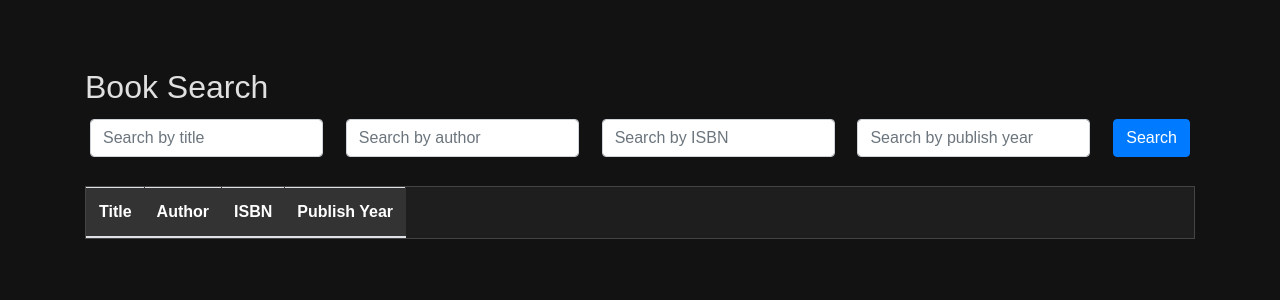
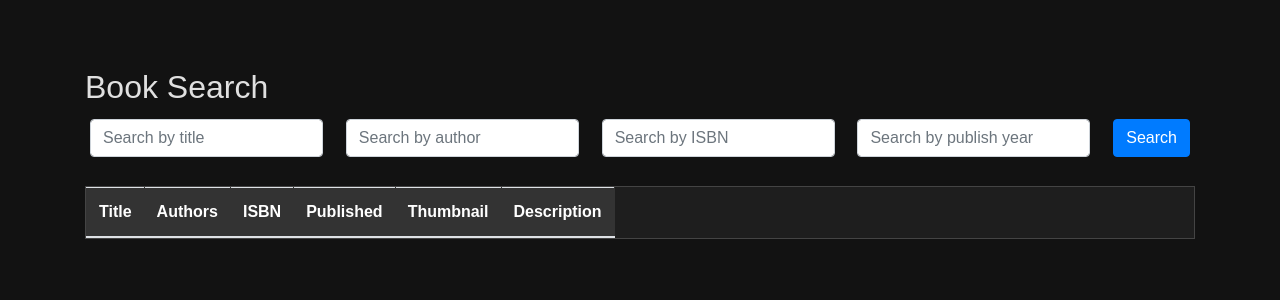
Before and after one commit to elenichas/book-search-python-flask, a Flask app: page / in a window 1280 px wide. Shown: the top 300 px of the page. Run offline with Flask 3, Linux system fonts and the light colour scheme; lists and menus that the app fills with data are empty; some libraries are stand-ins or nearby versions.

Commit message:
(feat): switch from openlibrary to google books api

```diff
--- a/app.py
+++ b/app.py
@@ -9,14 +9,14 @@ logging.basicConfig(
     level=logging.INFO, format="%(asctime)s - %(levelname)s - %(message)s"
 )
 
-# Open Library API URL
-OPEN_LIBRARY_API_URL = "https://openlibrary.org/search.json"
+# Google Books API URL
+GOOGLE_BOOKS_API_URL = "https://www.googleapis.com/books/v1/volumes"
 
 
 # Fetch books based on search criteria
 def fetch_books(query_params):
     try:
-        response = requests.get(OPEN_LIBRARY_API_URL, params=query_params)
+        response = requests.get(GOOGLE_BOOKS_API_URL, params=query_params)
         response.raise_for_status()  # Raise an HTTPError for bad responses (4xx and 5xx)
         return response.json()
     except requests.exceptions.HTTPError as errh:
@@ -48,38 +48,51 @@ def get_books():
     if not query and not author and not isbn and not publish_year:
         return jsonify({"error": "Missing query parameters"}), 422
 
-    # Define the search parameters for the API
+    # Define the search parameters for the Google Books API
     query_params = {}
+    search_query = ""
     if query:
-        query_params["title"] = query
+        search_query += f"+intitle:{query}"
     if author:
-        query_params["author"] = author
+        search_query += f"+inauthor:{author}"
     if isbn:
-        query_params["isbn"] = isbn
-    if publish_year:
-        query_params["publish_year"] = publish_year
+        search_query += f"+isbn:{isbn}"
 
+    query_params["q"] = search_query.strip("+")  # Prepare the search query
+
+    # Get the data from Google Books API
     data = fetch_books(query_params)
 
     if "error" in data:
         return jsonify(data), 500
 
     # Filter the results based on the publish_year parameter if provided
-    filtered_books = data["docs"]
+    filtered_books = data.get("items", [])
     if publish_year:
         try:
             publish_year = int(publish_year)  # Ensure it's an integer
-            # Filter books to include only those with the specified publish year in their list
             filtered_books = [
-                book
-                for book in data["docs"]
-                if "publish_year" in book and publish_year in book["publish_year"]
+                book for book in filtered_books
+                if "publishedDate" in book["volumeInfo"] and
+                str(publish_year) in book["volumeInfo"]["publishedDate"]
             ]
         except ValueError:
             return jsonify({"error": "Invalid publish year format"}), 422
 
-    # Return the filtered or original data to the client
-    return jsonify(filtered_books)
+    # Format the response to include relevant information from Google Books API
+    results = [
+        {
+            "title": book["volumeInfo"].get("title"),
+            "authors": book["volumeInfo"].get("authors"),
+            "publishedDate": book["volumeInfo"].get("publishedDate"),
+            "description": book["volumeInfo"].get("description"),
+            "isbn": [identifier["identifier"] for identifier in book["volumeInfo"].get("industryIdentifiers", [])],
+            "thumbnail": book["volumeInfo"].get("imageLinks", {}).get("thumbnail"),
+        }
+        for book in filtered_books
+    ]
+
+    return jsonify(results)
 
 
 @app.route("/book/<isbn>")
@@ -87,15 +100,22 @@ def get_book_by_isbn(isbn):
     if not isbn:
         return jsonify({"error": "ISBN parameter is missing"}), 422
 
-    query_params = {"isbn": isbn}
+    query_params = {"q": f"isbn:{isbn}"}
     data = fetch_books(query_params)
 
     if "error" in data:
         return jsonify(data), 500
 
-    # Assuming that the first result is the best match
-    if data["docs"]:
-        return jsonify(data["docs"][0])
+    if data.get("items"):
+        book = data["items"][0]
+        return jsonify({
+            "title": book["volumeInfo"].get("title"),
+            "authors": book["volumeInfo"].get("authors"),
+            "publishedDate": book["volumeInfo"].get("publishedDate"),
+            "description": book["volumeInfo"].get("description"),
+            "isbn": [identifier["identifier"] for identifier in book["volumeInfo"].get("industryIdentifiers", [])],
+            "thumbnail": book["volumeInfo"].get("imageLinks", {}).get("thumbnail"),
+        })
     else:
         return jsonify({"error": "Book not found"}), 404
 
--- a/static/style/main.css
+++ b/static/style/main.css
@@ -43,7 +43,7 @@ td {
 /* Scrolling and Overflow */
 #resultsTable {
   display: block;
-  max-height: 50vh; /* Set a maximum height for the table */
+  max-height: 70vh; /* Set a maximum height for the table */
   overflow-y: auto; /* Allow vertical scrolling */
   border: 1px solid #444; /* Border for the scrolling area */
   color: white;
--- a/templates/index.html
+++ b/templates/index.html
@@ -53,12 +53,14 @@
         <thead>
           <tr>
             <th>Title</th>
-            <th>Author</th>
+            <th>Authors</th>
             <th>ISBN</th>
-            <th>Publish Year</th>
+            <th>Published</th>
+            <th>Thumbnail</th>
+            <th>Description</th>
           </tr>
         </thead>
-        <tbody id="id="results"></tbody>
+        <tbody id="results"></tbody>
       </table>
     </div>
 
@@ -84,14 +86,18 @@
               data.forEach((book) => {
                 const row = document.createElement("tr");
                 row.innerHTML = `
-                    <td>${book.title}</td>
-                    <td>${
-                      book.author_name ? book.author_name.join(", ") : "N/A"
-                    }</td>
+                    <td>${book.title ? book.title : "N/A"}</td>
+                    <td>${book.authors ? book.authors.join(", ") : "N/A"}</td>
                     <td>${book.isbn ? book.isbn.join(", ") : "N/A"}</td>
-                    <td>${
-                      book.publish_year ? book.publish_year.join(", ") : "N/A"
-                    }</td>
+                    <td>${book.publishedDate ? book.publishedDate : "N/A"}</td>
+                    <td>
+                      ${
+                        book.thumbnail
+                          ? `<img src="${book.thumbnail}" alt="Thumbnail" width="50"/>`
+                          : "N/A"
+                      }
+                    </td>
+                    <td>${book.description ? book.description : "N/A"}</td>
                 `;
                 resultsTable.appendChild(row);
               });
```
